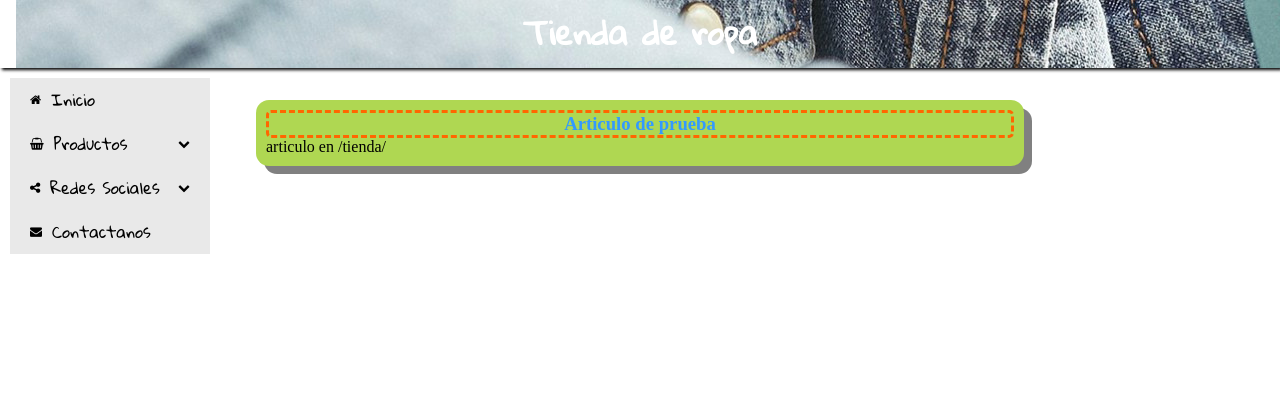
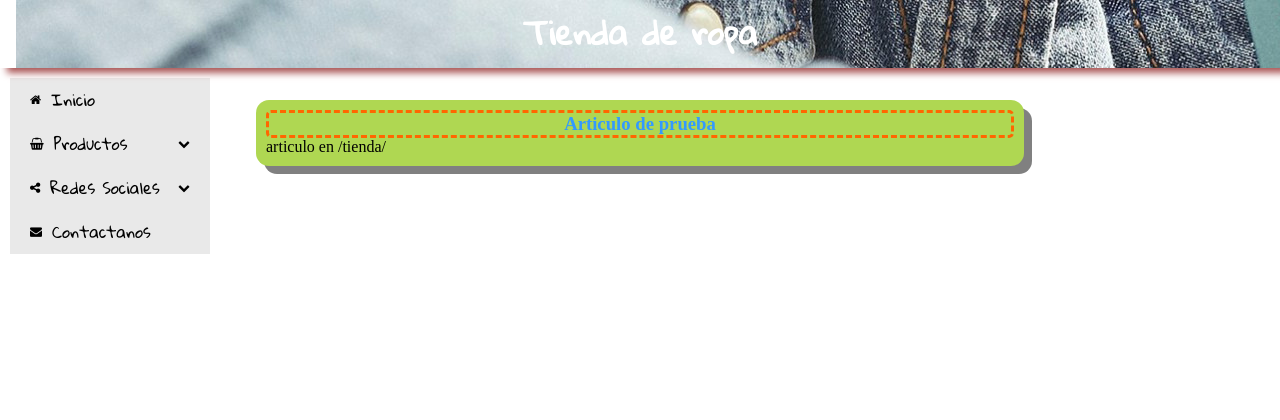
Before and after one commit to kmogun/my-first-blog, a Django app: template blog/templates/blog/plantilla_base.html in a window 1280 px wide; the page is wider, and only the part inside the window is pictured. Shown: the top 420 px of that part. Run offline with Django 3.2, Linux system fonts and the light colour scheme; the template is opened without the code that fills it, so the values that code supplies are empty; some libraries are stand-ins or nearby versions.

Commit message:
pruebas de carga de plantilla

```diff
--- a/blog/static/css/estilo.css
+++ b/blog/static/css/estilo.css
@@ -20,7 +20,7 @@ html {
     position: fixed;
     z-index: 500;
     background-image: url('/imagenes/header.jpg');
-    box-shadow: 2px 2px 3px black;
+    box-shadow: 7px 5px 7px 0px #ab5757;
 }
 
 /* CAPA PRINCIPAL DE LA PAGINA DONDE IRAN ARTICULOS
```
